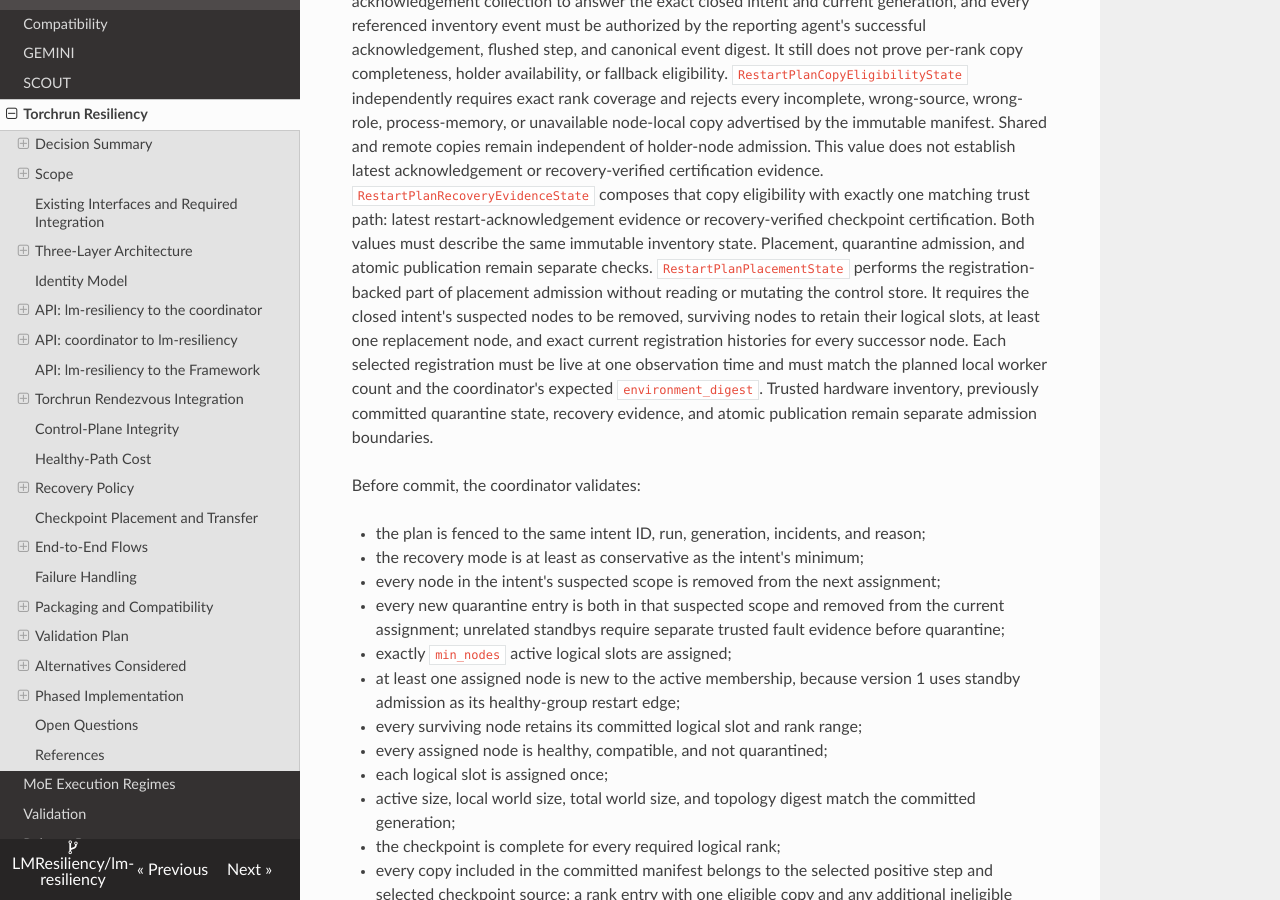
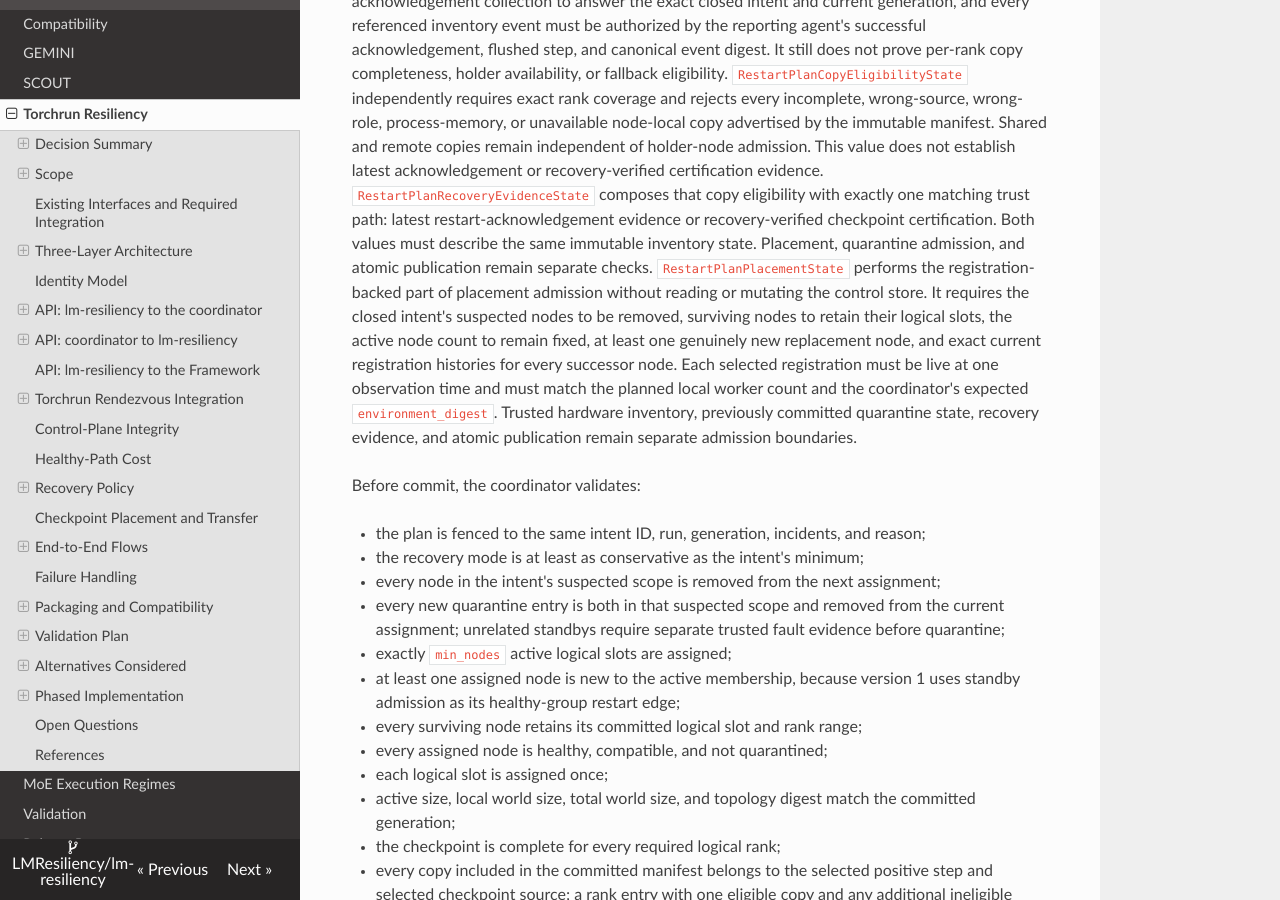
Before and after one commit to LMResiliency/lm-resiliency, an MkDocs documentation site: the page built from docs/torchrun_resiliency.md, in a window 1280 px wide and 900 px high, scrolled down 15242 px. Built offline with MkDocs 1.6.1, drawn with Linux system fonts in a browser that asks for light colours; nearby versions of some CDN libraries.

Commit message:
Require genuine replacement placement

```diff
--- a/docs/torchrun_resiliency.md
+++ b/docs/torchrun_resiliency.md
@@ -809,12 +809,13 @@ publication remain separate checks.
 `RestartPlanPlacementState` performs the registration-backed part of placement
 admission without reading or mutating the control store. It requires the
 closed intent's suspected nodes to be removed, surviving nodes to retain their
-logical slots, at least one replacement node, and exact current registration
-histories for every successor node. Each selected registration must be live at
-one observation time and must match the planned local worker count and the
-coordinator's expected `environment_digest`. Trusted hardware inventory,
-previously committed quarantine state, recovery evidence, and atomic
-publication remain separate admission boundaries.
+logical slots, the active node count to remain fixed, at least one genuinely
+new replacement node, and exact current registration histories for every
+successor node. Each selected registration must be live at one observation time
+and must match the planned local worker count and the coordinator's expected
+`environment_digest`. Trusted hardware inventory, previously committed
+quarantine state, recovery evidence, and atomic publication remain separate
+admission boundaries.
 
 Before commit, the coordinator validates:
 
```
Also changed, not shown: 2 other files.
